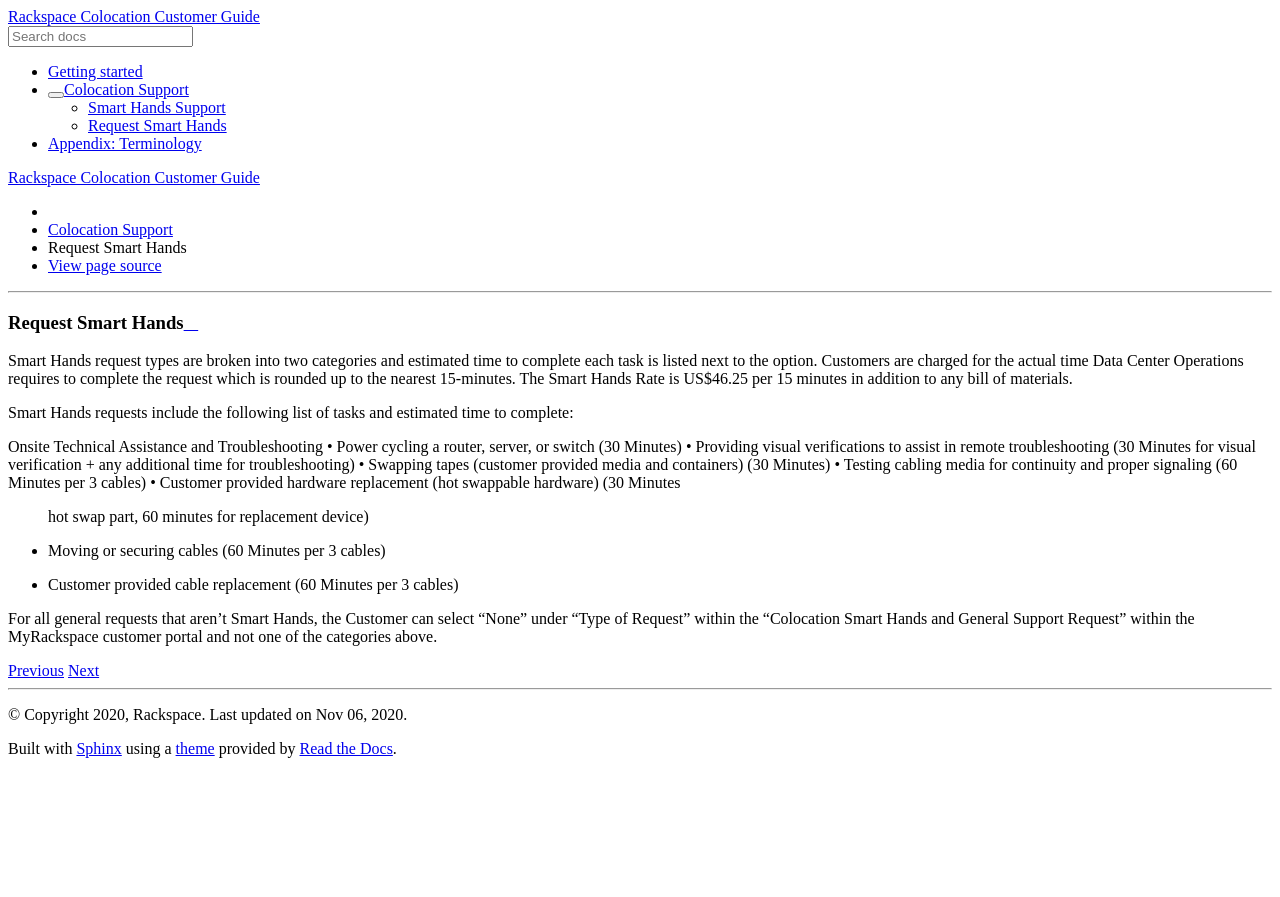
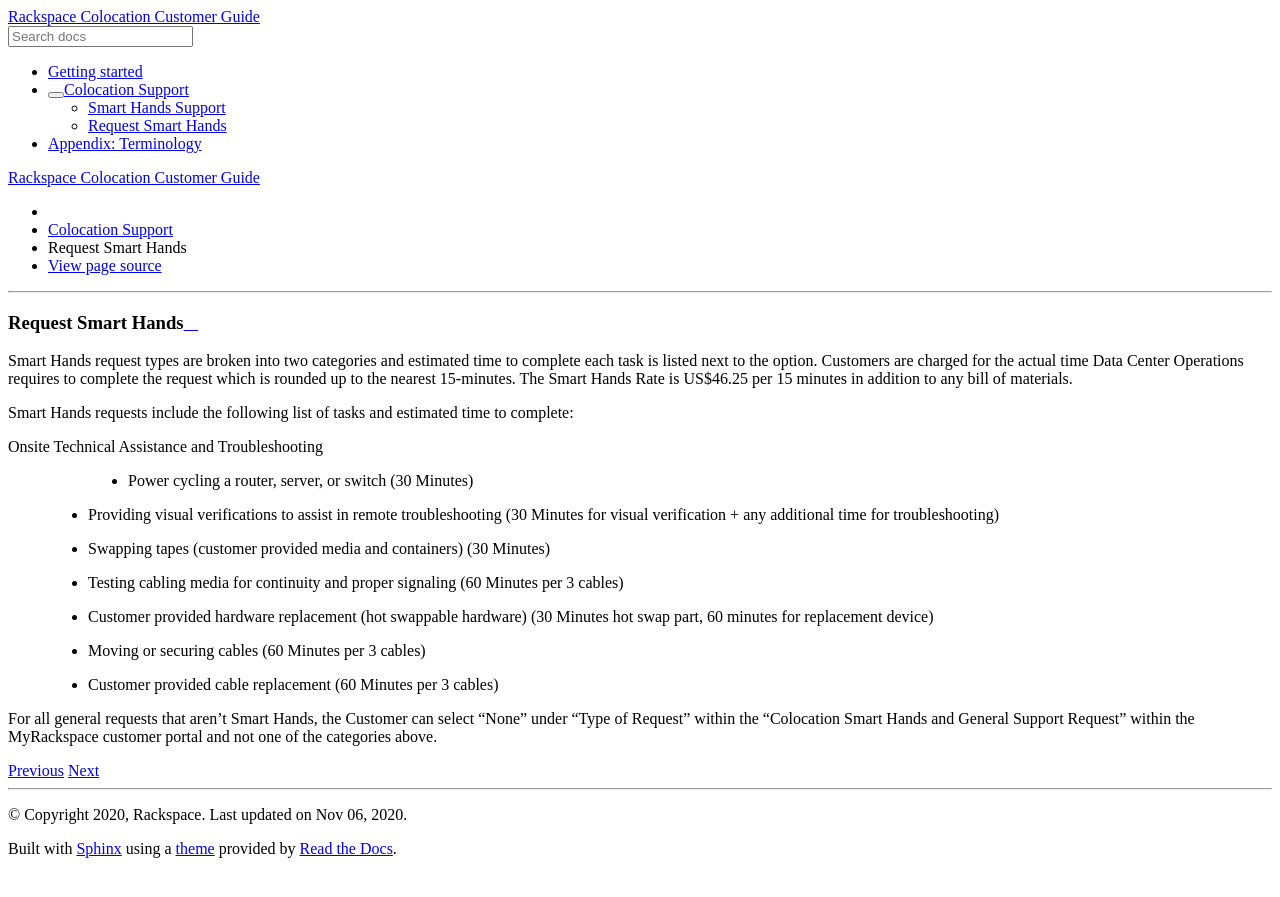
Before and after one commit to rackerlabs/docs-colocation-guide, a Sphinx documentation site: the page built from docs/colocation-support/request-smart-hands.rst, in a window 1280 px wide. Shown: the top 897 px of the page. Built offline with Sphinx 7.4.7 and the Read the Docs theme 2.0.0, drawn with Linux system fonts in a browser that asks for light colours.

Commit message:
fix bulleted list

```diff
--- a/docs/colocation-support/request-smart-hands.rst
+++ b/docs/colocation-support/request-smart-hands.rst
@@ -14,16 +14,16 @@
 complete:
 
 Onsite Technical Assistance and Troubleshooting
-•	Power cycling a router, server, or switch (30 Minutes)
-•	Providing visual verifications to assist in remote troubleshooting
-(30 Minutes for visual verification + any additional time for troubleshooting)
-•	Swapping tapes (customer provided media and containers) (30 Minutes)
-•	Testing cabling media for continuity and proper signaling (60 Minutes
-per 3 cables)
-•	Customer provided hardware replacement (hot swappable hardware) (30 Minutes
-  hot swap part, 60 minutes for replacement device)
-•	Moving or securing cables (60 Minutes per 3 cables)
-•	Customer provided cable replacement (60 Minutes per 3 cables)
+	- Power cycling a router, server, or switch (30 Minutes)
+  - Providing visual verifications to assist in remote troubleshooting
+    (30 Minutes for visual verification + any additional time for troubleshooting)
+  - Swapping tapes (customer provided media and containers) (30 Minutes)
+  - Testing cabling media for continuity and proper signaling (60 Minutes
+    per 3 cables)
+  - Customer provided hardware replacement (hot swappable hardware) (30 Minutes
+    hot swap part, 60 minutes for replacement device)
+  - Moving or securing cables (60 Minutes per 3 cables)
+  - Customer provided cable replacement (60 Minutes per 3 cables)
 
 For all general requests that aren’t Smart Hands, the Customer can select “None”
 under “Type of Request” within the “Colocation Smart Hands and General Support
```
